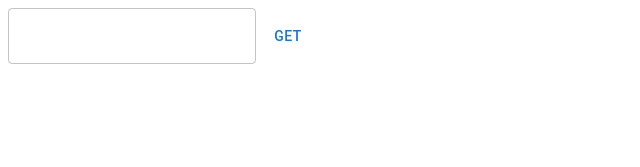
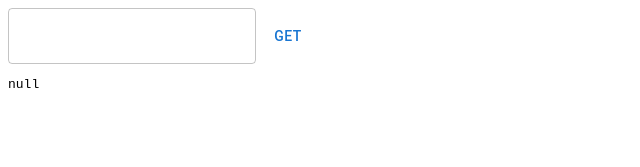
Before and after one commit to mtrupiano/card-viewer, a Next.js app: page / in a window 1280 px wide. Shown: the top 167 px of the page, without its empty margins (0-640 px from the left). Built offline with nearby package versions, Linux system fonts and the light colour scheme.

Commit message:
show a card image

```diff
--- a/app/components/GetCard.tsx
+++ b/app/components/GetCard.tsx
@@ -7,7 +7,7 @@ import axios from "axios";
 export default function GetCard() {
 
   const [searchText, setSearchText] = useState("");
-  const [cardData, setCardData] = useState("");
+  const [cardData, setCardData] = useState(null);
 
   const handleClick = (event: HTMLFormElement) => {
     event.preventDefault();
@@ -19,7 +19,7 @@ export default function GetCard() {
         },
       },
     ).then((response) => {
-      setCardData(JSON.stringify(response.data?.cards, undefined, 2))
+      setCardData(response.data?.cards)
     }).catch((error) => {
       console.log(error);
     });
@@ -41,8 +41,11 @@ export default function GetCard() {
           </Button>
         </Stack>
       </form>
+      {cardData && (
+        <img src={cardData[0].imageUrl} />
+      )}
       <pre>
-        {cardData}
+        {JSON.stringify(cardData, undefined, 2)}
       </pre>
     </>
   );
```
